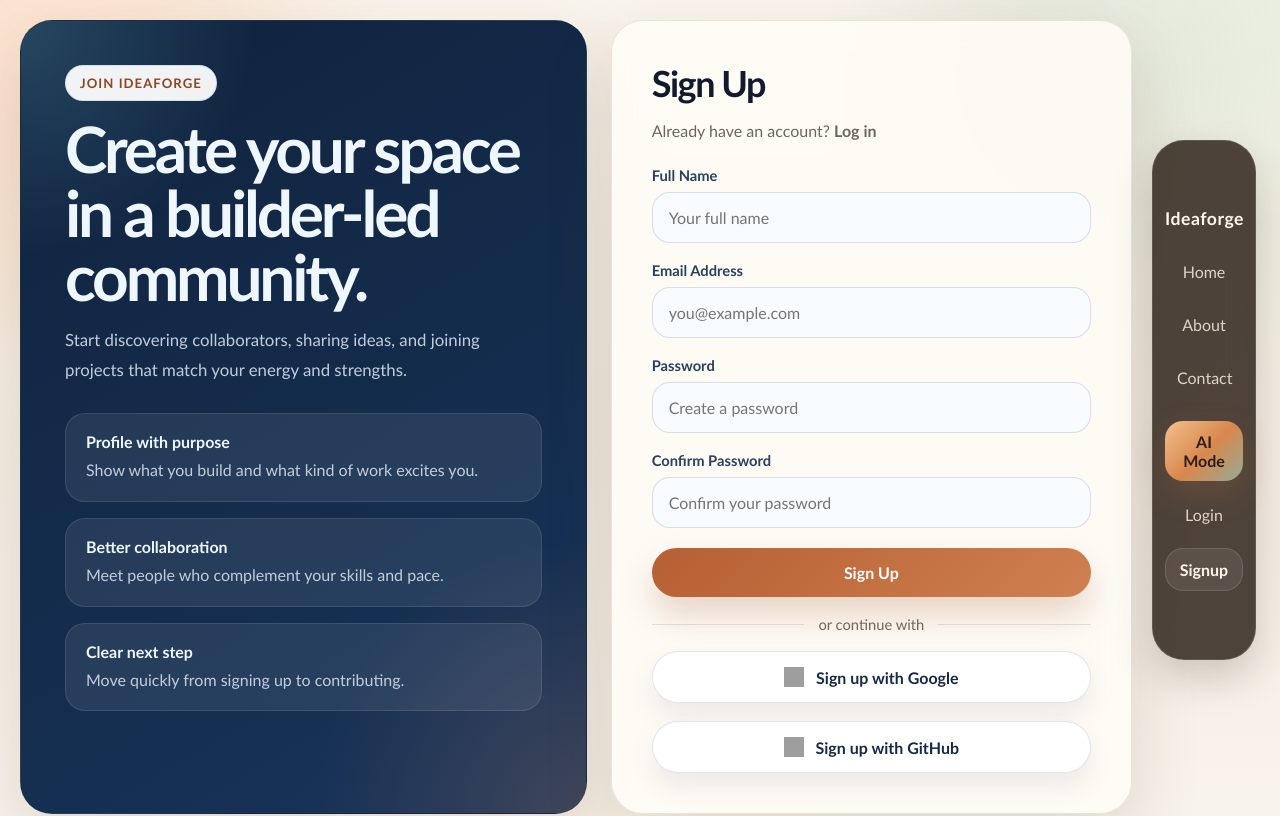
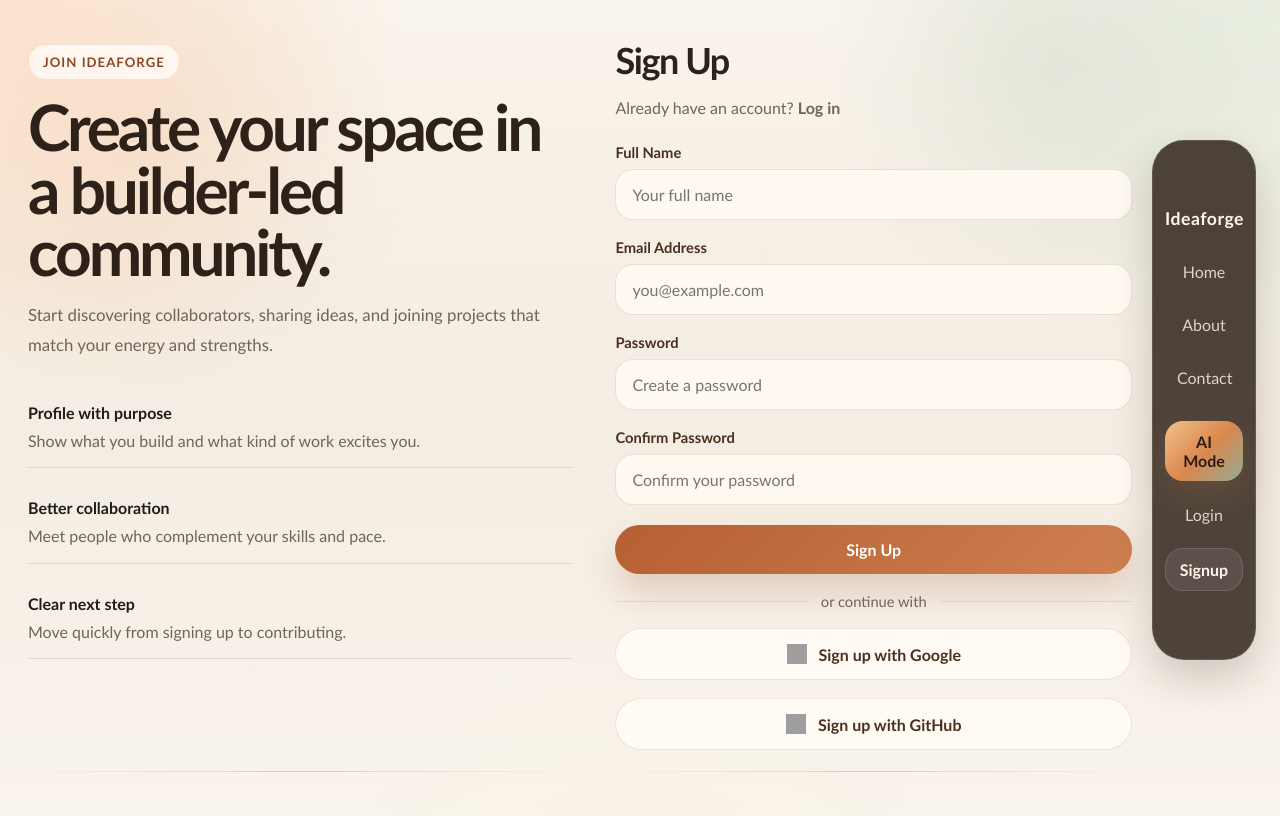
Before and after one commit to kritagya025/React_Project, a React (Vite) app in the folder my-react-app/: page /signup in a window 1280 px wide. Shown: the top 816 px of the page. Built offline with nearby package versions, Linux system fonts and the light colour scheme; grey boxes are pictures that could not be loaded.

Commit message:
feat: implement authentication, contact, and AI mode pages with global layout styles

```diff
--- a/my-react-app/src/App.css
+++ b/my-react-app/src/App.css
@@ -144,6 +144,28 @@
 .site-main {
   flex: 1;
   padding-right: 128px;
+}
+
+.page-fade {
+  opacity: 0;
+  transform: translateY(28px);
+  animation: pageFadeUp 0.8s cubic-bezier(0.22, 1, 0.36, 1) forwards;
+}
+
+.page-fade-1 {
+  animation-delay: 0.08s;
+}
+
+.page-fade-2 {
+  animation-delay: 0.18s;
+}
+
+.page-fade-3 {
+  animation-delay: 0.3s;
+}
+
+.page-fade-4 {
+  animation-delay: 0.42s;
 }
 
 .page-shell,
@@ -302,3 +324,22 @@
     padding-right: 14px;
   }
 }
+
+@media (prefers-reduced-motion: reduce) {
+  .page-fade {
+    opacity: 1 !important;
+    transform: none !important;
+    animation: none !important;
+  }
+}
+
+@keyframes pageFadeUp {
+  from {
+    opacity: 0;
+    transform: translateY(28px);
+  }
+  to {
+    opacity: 1;
+    transform: translateY(0);
+  }
+}
--- a/my-react-app/src/Styles/Login.css
+++ b/my-react-app/src/Styles/Login.css
@@ -1,42 +1,52 @@
 .auth-shell {
-  padding-bottom: 48px;
+  padding-bottom: 56px;
 }
 
 .auth-layout {
   display: grid;
   grid-template-columns: 1fr 0.92fr;
-  gap: 24px;
+  gap: 34px;
   align-items: stretch;
 }
 
 .auth-panel {
-  border-radius: var(--radius-xl);
-  border: 1px solid var(--line);
-  box-shadow: var(--shadow-lg);
-  backdrop-filter: blur(18px);
-  -webkit-backdrop-filter: blur(18px);
+  border-radius: 0;
+  border: 0;
+  box-shadow: none;
+  backdrop-filter: none;
+  -webkit-backdrop-filter: none;
 }
 
 .auth-panel-brand {
-  padding: 44px;
-  color: #eef6ff;
-  background:
-    radial-gradient(circle at top left, rgba(139, 232, 255, 0.18), transparent 24%),
-    radial-gradient(circle at bottom right, rgba(255, 154, 98, 0.18), transparent 28%),
-    linear-gradient(150deg, #10233d 0%, #17345a 100%);
+  position: relative;
+  padding: 24px 8px 22px;
+  color: var(--text);
+  background: transparent;
+}
+
+.auth-panel-brand::after,
+.auth-panel-form::after {
+  content: "";
+  position: absolute;
+  left: 0;
+  right: 0;
+  bottom: 0;
+  height: 1px;
+  background: linear-gradient(90deg, transparent, rgba(121, 83, 52, 0.24), transparent);
 }
 
 .auth-panel-brand h1 {
   margin: 0 0 16px;
-  font-size: clamp(2.3rem, 5vw, 4rem);
-  line-height: 1;
+  font-size: clamp(2.5rem, 5vw, 4.3rem);
+  line-height: 0.98;
   letter-spacing: -0.05em;
+  color: #2d211a;
 }
 
 .auth-panel-brand p {
   margin: 0;
   max-width: 540px;
-  color: rgba(238, 246, 255, 0.8);
+  color: var(--muted);
   font-size: 1.05rem;
   line-height: 1.8;
 }
@@ -48,10 +58,8 @@
 }
 
 .auth-feature-list div {
-  padding: 18px 20px;
-  border-radius: 20px;
-  background: rgba(255, 255, 255, 0.08);
-  border: 1px solid rgba(255, 255, 255, 0.1);
+  padding: 14px 0;
+  border-bottom: 1px solid rgba(101, 71, 46, 0.14);
 }
 
 .auth-feature-list strong,
@@ -65,13 +73,14 @@
 }
 
 .auth-feature-list span {
-  color: rgba(238, 246, 255, 0.78);
+  color: var(--muted);
   line-height: 1.6;
 }
 
 .auth-panel-form {
-  padding: 40px;
-  background: var(--surface-strong);
+  position: relative;
+  padding: 18px 0 22px;
+  background: transparent;
 }
 
 .auth-heading {
@@ -81,7 +90,7 @@
 .auth-heading h2 {
   margin: 0 0 8px;
   font-size: 2.25rem;
-  color: #101b2e;
+  color: #2d211a;
   letter-spacing: -0.04em;
 }
 
@@ -117,14 +126,14 @@
 .auth-field span {
   font-size: 0.92rem;
   font-weight: 700;
-  color: #274160;
+  color: #4a2f1f;
 }
 
 .auth-field input {
   width: 100%;
-  border: 1px solid rgba(21, 42, 74, 0.14);
+  border: 1px solid rgba(101, 71, 46, 0.14);
   border-radius: 18px;
-  background: #f8fbff;
+  background: #fff9f2;
   color: var(--text);
   padding: 15px 16px;
   outline: none;
@@ -133,8 +142,8 @@
 
 .auth-field input:focus {
   background: #ffffff;
-  border-color: rgba(29, 111, 220, 0.55);
-  box-shadow: 0 0 0 4px rgba(29, 111, 220, 0.12);
+  border-color: rgba(182, 95, 52, 0.55);
+  box-shadow: 0 0 0 4px rgba(182, 95, 52, 0.12);
 }
 
 .password-field {
@@ -158,13 +167,13 @@
   place-items: center;
   box-shadow: none;
   background: transparent;
-  color: #5e6d82;
+  color: #7a6e63;
 }
 
 .password-toggle:hover {
   transform: translateY(-50%);
   box-shadow: none;
-  color: #132844;
+  color: #4a2f1f;
 }
 
 .auth-meta-row {
@@ -190,7 +199,7 @@
 .auth-divider span {
   flex: 1;
   height: 1px;
-  background: rgba(21, 42, 74, 0.12);
+  background: rgba(101, 71, 46, 0.12);
 }
 
 .auth-divider p {
@@ -204,10 +213,10 @@
   align-items: center;
   justify-content: center;
   gap: 12px;
-  background: #ffffff;
-  color: #152a4a;
-  border: 1px solid rgba(21, 42, 74, 0.12);
-  box-shadow: 0 14px 28px rgba(18, 42, 70, 0.08);
+  background: #fffaf4;
+  color: #4a2f1f;
+  border: 1px solid rgba(101, 71, 46, 0.12);
+  box-shadow: none;
 }
 
 .social-button img {
@@ -218,13 +227,14 @@
 @media (max-width: 900px) {
   .auth-layout {
     grid-template-columns: 1fr;
+    gap: 20px;
   }
 }
 
 @media (max-width: 560px) {
   .auth-panel-brand,
   .auth-panel-form {
-    padding: 28px 20px;
-    border-radius: 24px;
+    padding-left: 0;
+    padding-right: 0;
   }
 }
--- a/my-react-app/src/Styles/about.css
+++ b/my-react-app/src/Styles/about.css
@@ -1,39 +1,38 @@
 .about-container {
   display: flex;
   flex-direction: column;
-  gap: 24px;
-  padding-bottom: 48px;
+  gap: 34px;
+  padding-bottom: 56px;
 }
 
 .about-intro-card,
 .about-section,
 .about-copy-card,
 .about-vision-card {
-  background: var(--surface);
-  border: 1px solid var(--line);
-  border-radius: var(--radius-xl);
-  box-shadow: var(--shadow-md);
-  -webkit-backdrop-filter: blur(16px);
-  backdrop-filter: blur(16px);
+  background: transparent;
+  border: 0;
+  box-shadow: none;
+  -webkit-backdrop-filter: none;
+  backdrop-filter: none;
 }
 
 .about-intro-card,
 .about-section {
-  padding: 42px;
+  position: relative;
+  padding: 32px 8px 18px;
 }
 
-.section-tag {
-  display: inline-flex;
-  margin-bottom: 16px;
-  padding: 9px 14px;
-  border-radius: 999px;
-  background: rgba(255, 255, 255, 0.94);
-  border: 1px solid rgba(29, 111, 220, 0.14);
-  color: var(--accent-strong);
-  font-size: 0.82rem;
-  font-weight: 700;
-  letter-spacing: 0.08em;
-  text-transform: uppercase;
+.about-intro-card::after,
+.about-section::after,
+.about-copy-card::after,
+.about-vision-card::after {
+  content: "";
+  position: absolute;
+  left: 0;
+  right: 0;
+  bottom: 0;
+  height: 1px;
+  background: linear-gradient(90deg, transparent, rgba(121, 83, 52, 0.24), transparent);
 }
 
 .about-title,
@@ -41,22 +40,22 @@
 .about-copy-card h2,
 .about-vision-card h2 {
   margin-top: 0;
-  color: #101b2e;
+  color: #2d211a;
   letter-spacing: -0.04em;
 }
 
 .about-title {
-  font-size: clamp(2.4rem, 5vw, 4.2rem);
+  font-size: clamp(2.6rem, 5vw, 4.6rem);
   max-width: 12ch;
-  line-height: 1;
+  line-height: 0.98;
   margin-bottom: 18px;
 }
 
 .about-container p,
 .about-list {
   color: var(--muted);
-  font-size: 1.02rem;
-  line-height: 1.8;
+  font-size: 1.03rem;
+  line-height: 1.85;
 }
 
 .about-section h2,
@@ -67,15 +66,12 @@
 }
 
 .about-highlight {
-  padding: 26px;
-  border-radius: var(--radius-lg);
-  background: linear-gradient(180deg, rgba(249, 252, 255, 0.96) 0%, rgba(239, 246, 252, 0.98) 100%);
-  border: 1px solid rgba(21, 42, 74, 0.08);
+  padding: 18px 0 0;
 }
 
 .about-list {
   margin: 0;
-  padding-left: 20px;
+  padding-left: 22px;
 }
 
 .about-list li + li {
@@ -84,25 +80,19 @@
 
 .about-section-grid {
   display: grid;
-  grid-template-columns: 1.2fr 0.8fr;
-  gap: 24px;
+  grid-template-columns: 1.15fr 0.85fr;
+  gap: 30px;
   padding: 0;
-  background: transparent;
-  border: 0;
-  box-shadow: none;
-  -webkit-backdrop-filter: none;
-  backdrop-filter: none;
 }
 
 .about-copy-card,
 .about-vision-card {
-  padding: 36px;
+  position: relative;
+  padding: 18px 0 20px;
 }
 
 .about-vision-card {
-  background:
-    radial-gradient(circle at top right, rgba(255, 154, 98, 0.2), transparent 24%),
-    linear-gradient(180deg, rgba(255, 255, 255, 0.92) 0%, rgba(243, 248, 255, 0.95) 100%);
+  padding-left: 22px;
 }
 
 .about-list.compact {
@@ -112,6 +102,11 @@
 @media (max-width: 860px) {
   .about-section-grid {
     grid-template-columns: 1fr;
+    gap: 18px;
+  }
+
+  .about-vision-card {
+    padding-left: 0;
   }
 }
 
@@ -120,7 +115,7 @@
   .about-section,
   .about-copy-card,
   .about-vision-card {
-    padding: 28px 20px;
-    border-radius: 24px;
+    padding-left: 0;
+    padding-right: 0;
   }
 }
--- a/my-react-app/src/pages/AIMode.jsx
+++ b/my-react-app/src/pages/AIMode.jsx
@@ -61,16 +61,16 @@ function AIMode() {
 
   return (
     <div className="ai-container page-shell">
-      <section className="ai-card ai-intro">
-        <div className="section-tag">AI Mode</div>
-        <h2 className="ai-title">Turn rough ideas into clearer next steps.</h2>
+      <section className="ai-card ai-intro page-fade page-fade-1">
+        <div className="section-tag page-fade page-fade-1">AI Mode</div>
+        <h2 className="ai-title page-fade page-fade-2">Turn rough ideas into clearer next steps.</h2>
         <p>
           Use AI Mode to brainstorm, refine concepts, or unblock yourself when
           you want a quick collaborator inside the app.
         </p>
       </section>
 
-      <section className="ai-card">
+      <section className="ai-card page-fade page-fade-3">
         <div className="ai-input-box">
           <input
             className="ai-input"
--- a/my-react-app/src/pages/Contact.jsx
+++ b/my-react-app/src/pages/Contact.jsx
@@ -4,16 +4,16 @@ import "../Styles/Contact.css";
 function Contact() {
   return (
     <div className="contact-page page-shell">
-      <section className="contact-hero">
-        <div className="section-tag">Contact</div>
-        <h1>Let&apos;s talk about collaboration.</h1>
+      <section className="contact-hero page-fade page-fade-1">
+        <div className="section-tag page-fade page-fade-1">Contact</div>
+        <h1 className="page-fade page-fade-2">Let&apos;s talk about collaboration.</h1>
         <p>
           Have a question, an idea, or a partnership in mind? Reach out and we
           will help you find the right starting point.
         </p>
       </section>
 
-      <div className="contact-grid">
+      <div className="contact-grid page-fade page-fade-3">
         <section className="contact-card">
           <h2>Send Message</h2>
           <form className="contact-form">
@@ -51,7 +51,7 @@ function Contact() {
         </section>
       </div>
 
-      <footer className="contact-footer">© 2026 DevConnect</footer>
+      <footer className="contact-footer page-fade page-fade-4">© 2026 DevConnect</footer>
     </div>
   );
 }
--- a/my-react-app/src/pages/Login.jsx
+++ b/my-react-app/src/pages/Login.jsx
@@ -8,9 +8,9 @@ function Login() {
   return (
     <div className="auth-shell page-shell">
       <div className="auth-layout">
-        <section className="auth-panel auth-panel-brand">
-          <div className="section-tag">Welcome Back</div>
-          <h1>Continue building with the IdeaForge community.</h1>
+        <section className="auth-panel auth-panel-brand page-fade page-fade-1">
+          <div className="section-tag page-fade page-fade-1">Welcome Back</div>
+          <h1 className="page-fade page-fade-2">Continue building with the IdeaForge community.</h1>
           <p>
             Pick up where you left off, reconnect with collaborators, and keep
             your ideas moving.
@@ -31,7 +31,7 @@ function Login() {
           </div>
         </section>
 
-        <section className="auth-panel auth-panel-form">
+        <section className="auth-panel auth-panel-form page-fade page-fade-3">
           <div className="auth-heading">
             <h2>Login</h2>
             <p>
--- a/my-react-app/src/pages/Signup.jsx
+++ b/my-react-app/src/pages/Signup.jsx
@@ -5,9 +5,9 @@ function Signup() {
   return (
     <div className="auth-shell page-shell">
       <div className="auth-layout">
-        <section className="auth-panel auth-panel-brand">
-          <div className="section-tag">Join IdeaForge</div>
-          <h1>Create your space in a builder-led community.</h1>
+        <section className="auth-panel auth-panel-brand page-fade page-fade-1">
+          <div className="section-tag page-fade page-fade-1">Join IdeaForge</div>
+          <h1 className="page-fade page-fade-2">Create your space in a builder-led community.</h1>
           <p>
             Start discovering collaborators, sharing ideas, and joining projects
             that match your energy and strengths.
@@ -28,7 +28,7 @@ function Signup() {
           </div>
         </section>
 
-        <section className="auth-panel auth-panel-form">
+        <section className="auth-panel auth-panel-form page-fade page-fade-3">
           <div className="auth-heading">
             <h2>Sign Up</h2>
             <p>
```
Also changed, not shown: my-react-app/src/Styles/AIMode.css (+37 -29 lines), my-react-app/src/Styles/Contact.css (+39 -36 lines), my-react-app/src/pages/about.jsx (+5 -5 lines).
